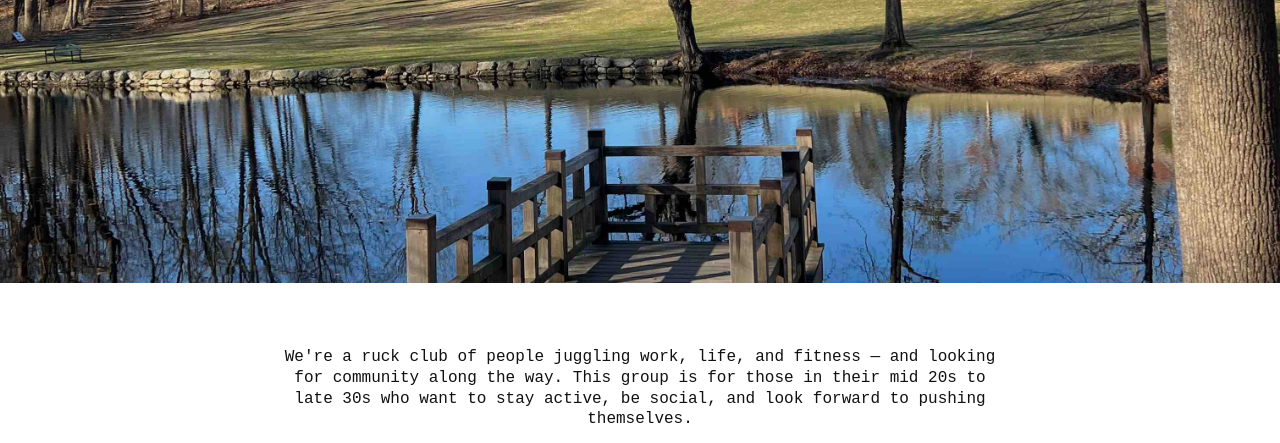
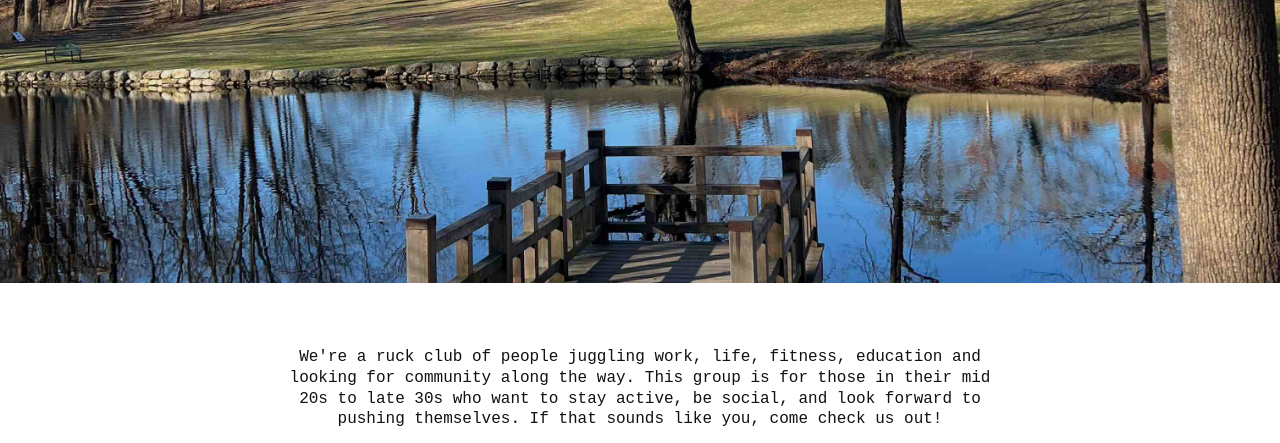
Before and after one commit to arda-arslan/arda-arslan.github.io, a plain HTML site: page index.html in a window 1280 px wide. Shown: the part 357-800 px from the top of the page. Drawn offline with Linux system fonts and the light colour scheme.

Commit message:
Copy change

```diff
--- a/index.html
+++ b/index.html
@@ -100,7 +100,7 @@
 
   <section class="section">
     <p>
-      We're a ruck club of people juggling work, life, and fitness — and looking for community along the way. This group is for those in their mid 20s to late 30s who want to stay active, be social, and look forward to pushing themselves.
+      We're a ruck club of people juggling work, life, fitness, education and looking for community along the way. This group is for those in their mid 20s to late 30s who want to stay active, be social, and look forward to pushing themselves. If that sounds like you, come check us out!
     </p>
   </section>
 
```
